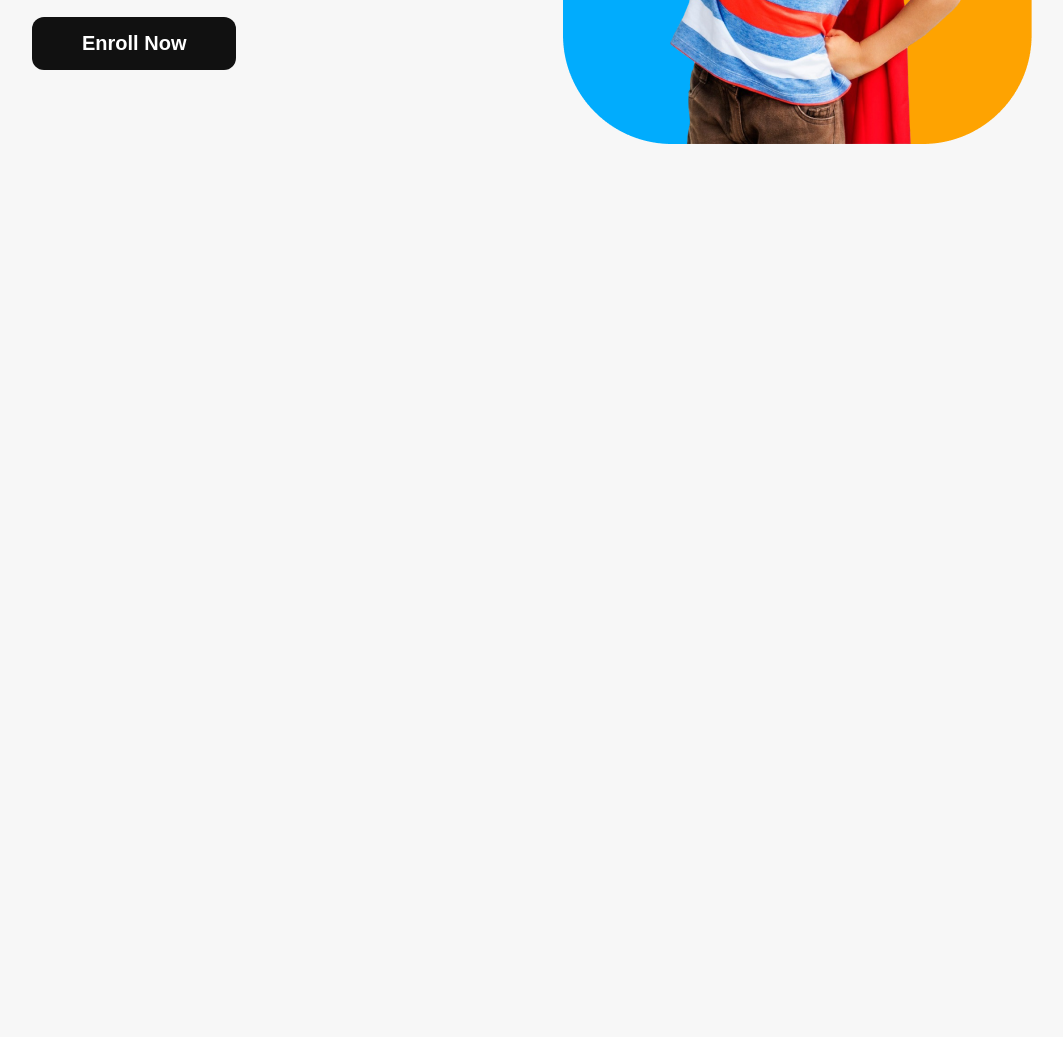
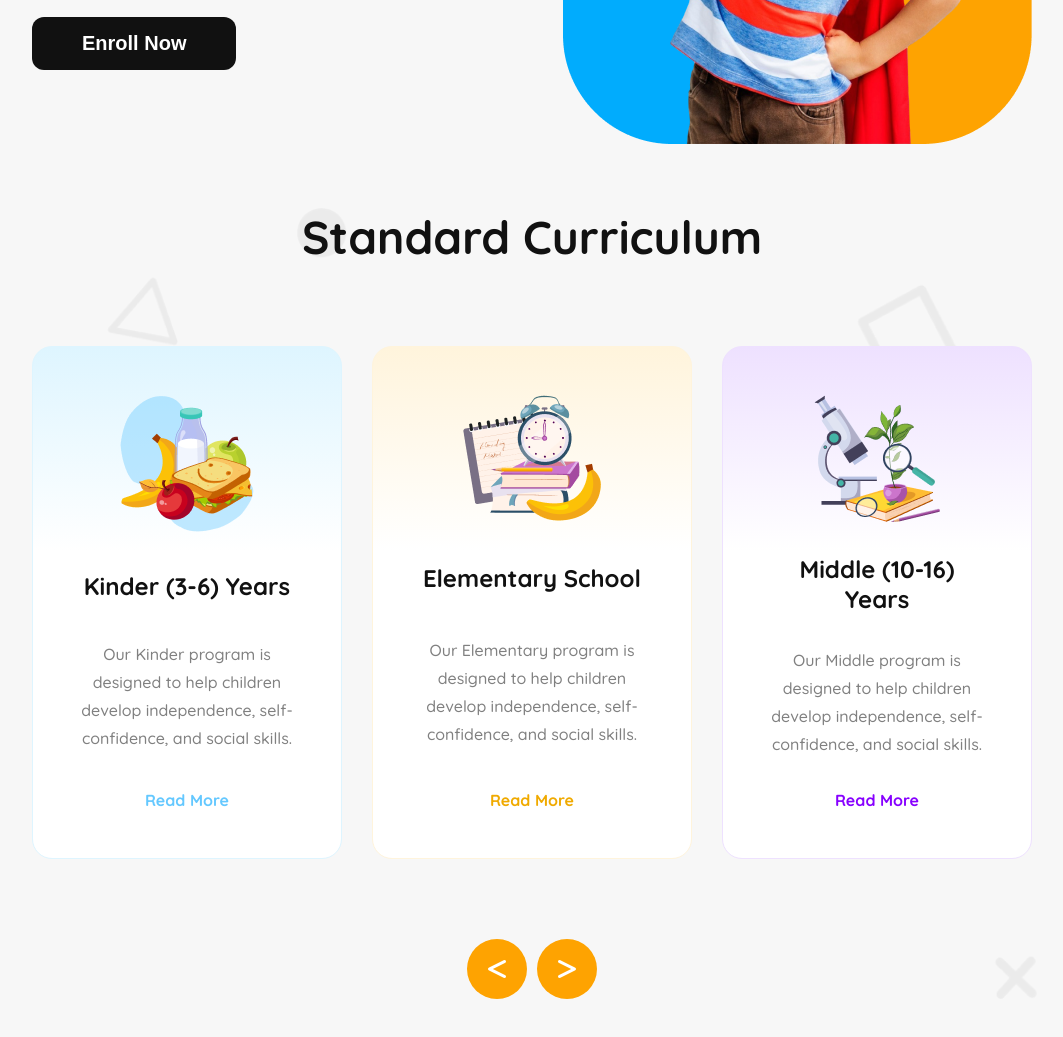
Before and after one commit to sabbirosa/kids-school, a plain HTML site: page index.html in a window 1280 px wide. Shown: the part 533-1570 px from the top of the page, without its empty margins (108-1171 px from the left). Before the commit the page ends 800 px from the top, so only its background shows below. Drawn offline with Linux system fonts and the light colour scheme.

Commit message:
Add hero section and curriculum section with responsiveness

```diff
--- a/index.html
+++ b/index.html
@@ -32,23 +32,70 @@
       </nav>
     </header>
 
-    <main class="container">
-      <div class="hero">
+    <main>
+      <section class="hero container">
         <div class="hero-content">
-          <div class="hero-title">
+          <h2 class="hero-title">
             <span class="orange">Empowering</span> students from small age
             <span class="sky-blue">towards vision</span>
-          </div>
-          <div class="hero-description">
+          </h2>
+          <p class="hero-description">
             With the courage, Confidence, Creativity and Compassion to make
             their Unique Contribution in a Diverse and Dynamic World.
-          </div>
+          </p>
           <button class="button">Enroll Now</button>
         </div>
         <div class="hero-image">
           <img src="./assets/hero-kids.png" alt="" />
         </div>
-      </div>
+      </section>
+
+      <section class="curriculum">
+        <div class="container curriculum-contents">
+          <h2 class="section-title">Standard Curriculum</h2>
+
+          <div class="curriculum-cards">
+            <div class="curriculum-card curriculum-card-blue">
+              <img src="./assets/kinder.png" alt="Kinder (3-6) Years" />
+              <h3 class="card-title">Kinder (3-6) Years</h3>
+              <p class="card-description">
+                Our Kinder program is designed to help children develop
+                independence, self-confidence, and social skills.
+              </p>
+              <a href="#">Read More</a>
+            </div>
+
+            <div class="curriculum-card curriculum-card-yellow">
+              <img src="./assets/elementary.png" alt="Elementary School" />
+              <h3 class="card-title">Elementary School</h3>
+              <p class="card-description">
+                Our Elementary program is designed to help children develop
+                independence, self-confidence, and social skills.
+              </p>
+              <a href="#">Read More</a>
+            </div>
+
+            <div class="curriculum-card curriculum-card-purple">
+              <img src="./assets/middle.png" alt="Middle (10-16) Years" />
+              <h3 class="card-title">Middle (10-16) Years</h3>
+              <p class="card-description">
+                Our Middle program is designed to help children develop
+                independence, self-confidence, and social skills.
+              </p>
+              <a href="#">Read More</a>
+            </div>
+          </div>
+
+          <div class="navigation-buttons">
+            <div class="navigation-button">
+              <i class="fa-solid fa-less-than"></i>
+            </div>
+            <div class="navigation-button">
+              <i class="fa-solid fa-greater-than"></i>
+            </div>
+          </div>
+        </div>
+      </section>
     </main>
 
     <script
--- a/styles/style.css
+++ b/styles/style.css
@@ -23,6 +23,11 @@ body {
 }
 
 /* Shared */
+a {
+  text-decoration: none;
+  color: var(--color-black);
+}
+
 .container {
   margin: 0 8.75rem;
 }
@@ -45,6 +50,16 @@ body {
 
 .majorelle-blue {
   color: #5d58ef;
+}
+
+section {
+  margin: 3.75rem 0;
+}
+
+.section-title {
+  font-size: 2.875rem;
+  font-weight: 700;
+  text-align: center;
 }
 
 .button {
@@ -87,10 +102,6 @@ body {
   list-style: none;
 }
 
-.nav-menus ul li a {
-  text-decoration: none;
-}
-
 .nav-button {
   background-color: var(--color-orange);
   color: var(--color-white);
@@ -125,6 +136,105 @@ body {
   font-size: 1.25rem;
   font-weight: 400;
   line-height: 30px;
+}
+
+/* Standard Curriculum */
+.curriculum {
+  background-image: url("../assets/bg.png");
+  background-size: cover;
+  background-position: center;
+}
+
+.curriculum-contents {
+  display: flex;
+  flex-direction: column;
+  gap: 5rem;
+}
+
+.curriculum-cards {
+  display: flex;
+  gap: 1.875rem;
+  justify-content: center;
+}
+
+.curriculum-card {
+  display: flex;
+  flex-direction: column;
+  justify-content: space-between;
+  align-items: center;
+  gap: 2rem;
+  padding: 3rem;
+  border-radius: 1.25rem;
+  text-align: center;
+}
+
+.curriculum-card .card-title {
+  font-size: 1.5rem;
+  font-weight: 700;
+}
+
+.curriculum-card .card-description {
+  font-size: 1rem;
+  line-height: 1.75rem;
+  font-weight: 500;
+  color: #808080;
+}
+
+.curriculum-card a {
+  font-size: 1rem;
+  font-weight: 700;
+}
+
+.curriculum-card-blue {
+  background-image: linear-gradient(180deg, #def5ff 0%, #ffffff 40%);
+  border: 1px solid #def5ff;
+}
+
+.curriculum-card-yellow {
+  background-image: linear-gradient(180deg, #fff4dc 0%, #ffffff 40%);
+  border: 1px solid #fff4dc;
+}
+
+.curriculum-card-purple {
+  background-image: linear-gradient(180deg, #eee1ff 0%, #ffffff 40%);
+  border: 1px solid #eee1ff;
+}
+
+.curriculum-card-blue a {
+  color: #64c8ff;
+}
+
+.curriculum-card-yellow a {
+  color: #f0aa00;
+}
+
+.curriculum-card-purple a {
+  color: #8700ff;
+}
+
+.curriculum-card img {
+  width: fit-content;
+}
+
+.navigation-buttons {
+  display: flex;
+  justify-content: center;
+  gap: 0.625rem;
+}
+
+.navigation-button {
+  border-radius: 50%;
+  background-color: var(--color-orange);
+  height: 60px;
+  width: 60px;
+  display: flex;
+  align-items: center;
+  justify-content: center;
+}
+
+.navigation-buttons i {
+  font-size: 1.5rem;
+  color: #ffffff;
 }
 
 /* Responsive Design */
@@ -166,4 +276,8 @@ body {
     font-size: 0.875rem;
     line-height: 20px;
   }
+
+  .curriculum-cards {
+    flex-direction: column;
+  }
 }
```
